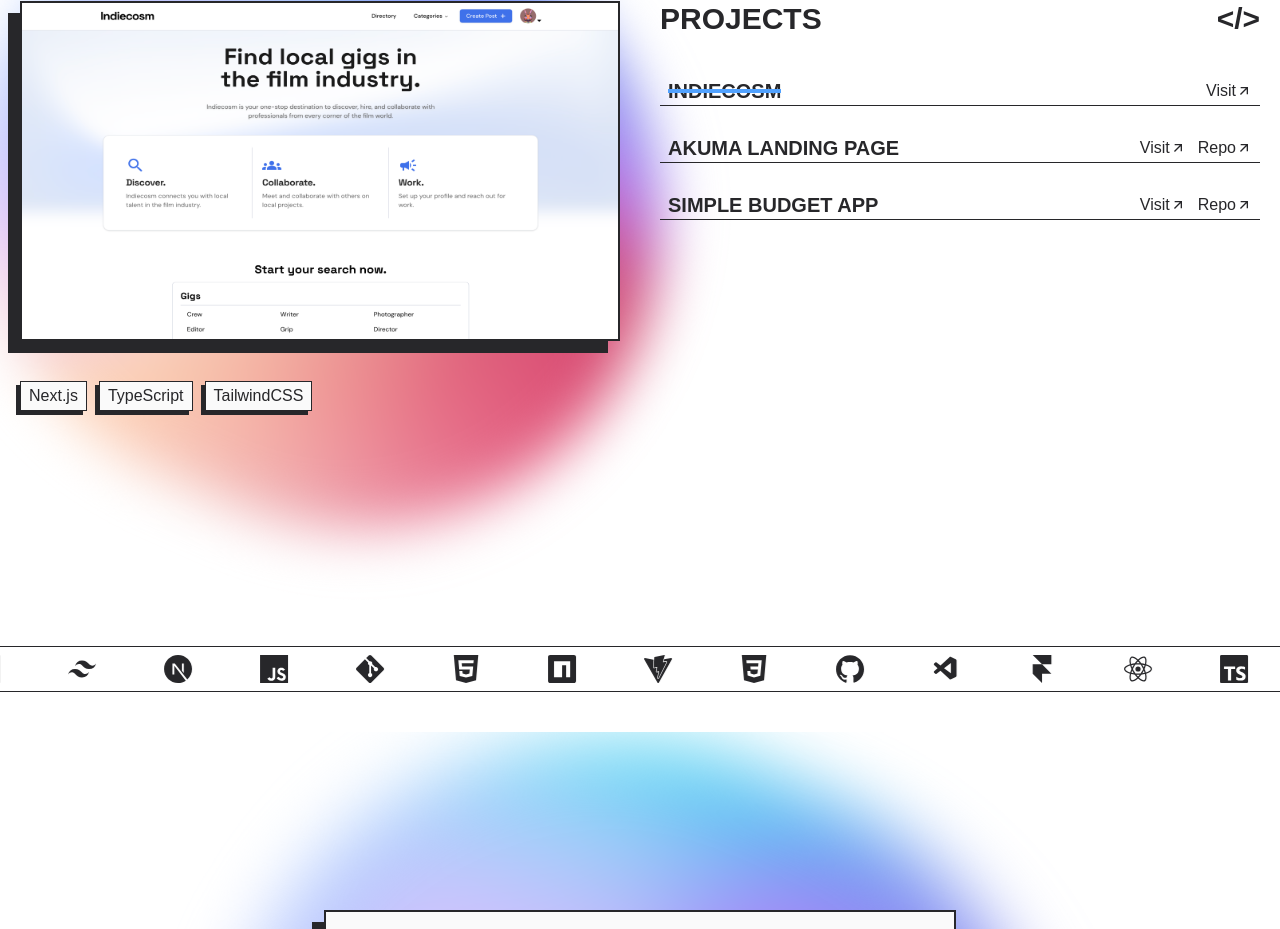
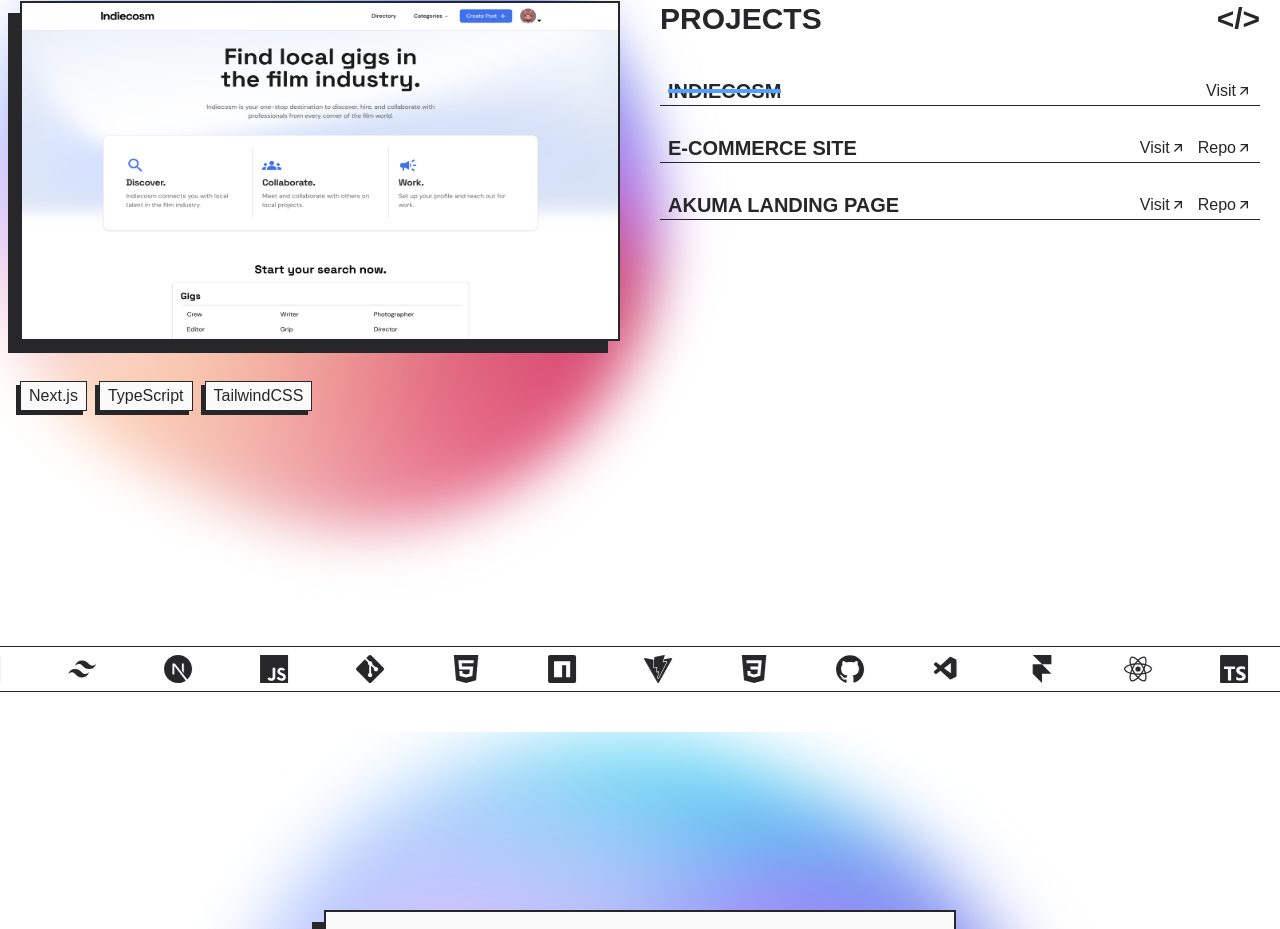
Before and after one commit to aservin6/dev-portfolio25, a React (Vite) app: page / in a window 1280 px wide. Shown: the part 1120-2049 px from the top of the page. Built offline with nearby package versions, Linux system fonts and the light colour scheme.

Commit message:
update projects and links

```diff
--- a/src/data/portfolio.jsx
+++ b/src/data/portfolio.jsx
@@ -12,6 +12,18 @@
     links: [{ live: "https://indiecosm.com", github: null }],
   },
   {
+    image: "/street-commerce.png",
+    label: "E-commerce Site",
+    tags: ["Next.js", "Sanity", "Stripe", "TailwindCSS"],
+    links: [
+      {
+        live: "https://street-commerce.vercel.app",
+
+        github: "https://github.com/aservin6/street-commerce",
+      },
+    ],
+  },
+  {
     image: "/akuma.png",
     label: "Akuma Landing Page",
     tags: ["React", "TailwindCSS", "Vite"],
@@ -19,18 +31,6 @@
       {
         live: "https://akuma-landing-page.netlify.app",
         github: "https://github.com/aservin6/akuma-landing-page",
-      },
-    ],
-  },
-  {
-    image: "/budget-app.png",
-    label: "Simple Budget App",
-    tags: ["React", "TypeScript", "TailwindCSS"],
-    links: [
-      {
-        live: "https://budget-tracker-ts.netlify.app/",
-
-        github: "https://github.com/aservin6/budget-tracker",
       },
     ],
   },
```
Also changed, not shown: public/street-commerce.png (added).
